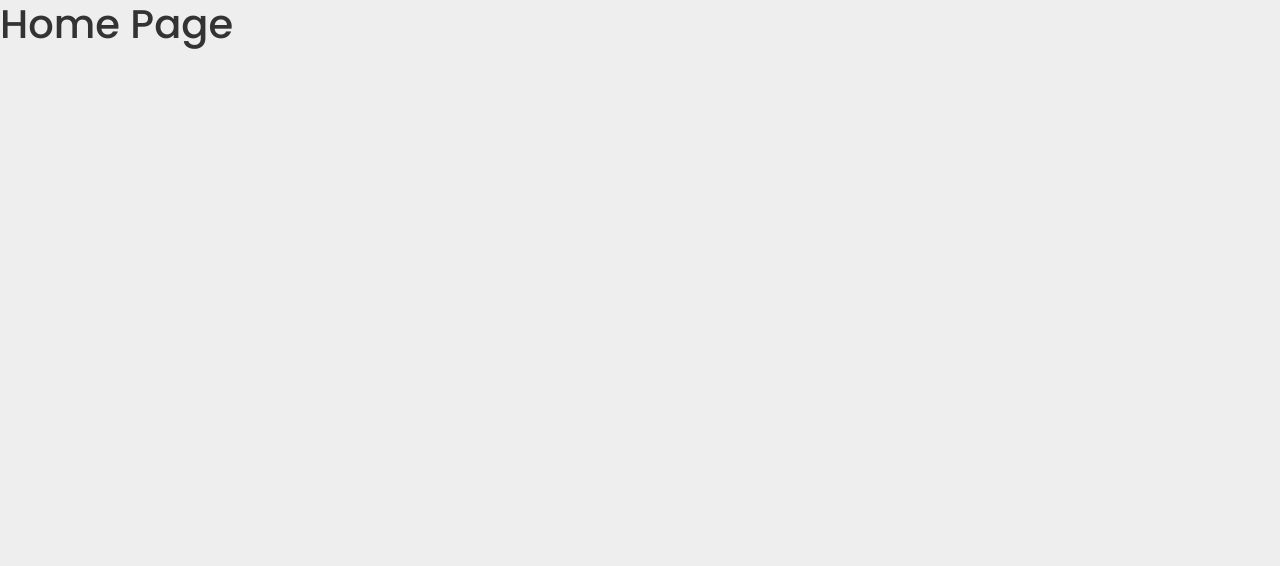
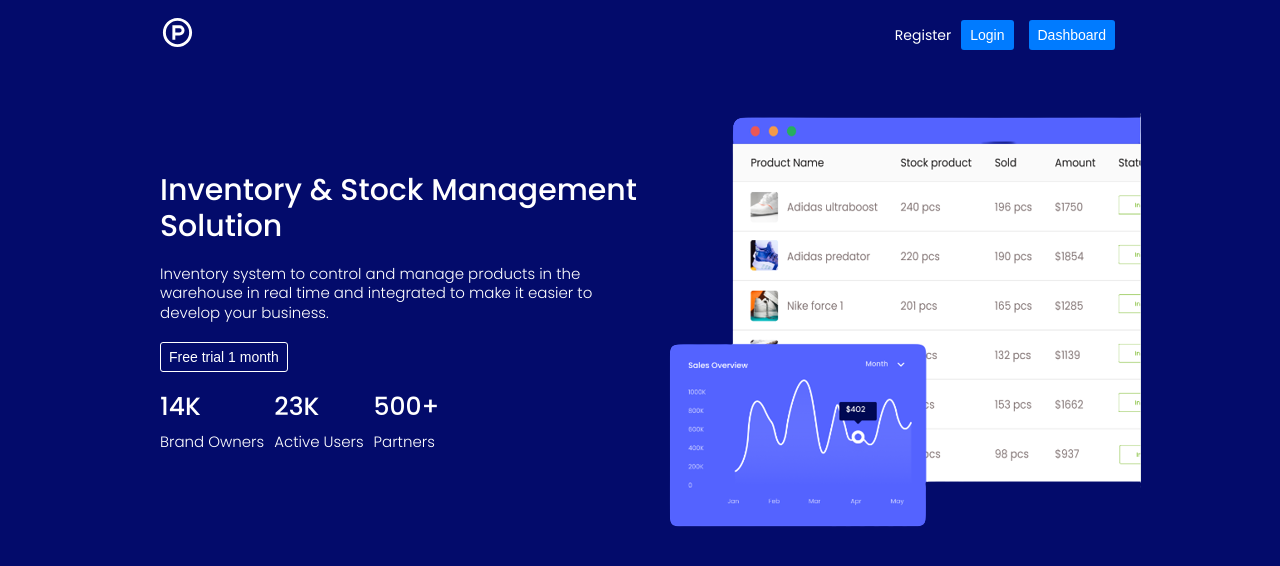
Before and after one commit to BorisLabianca/product-inventory-app-frontend, a React (Vite) app: page / in a window 1280 px wide. Shown: the top 566 px of the page. Built offline with nearby package versions, Linux system fonts and the light colour scheme.

Commit message:
created home component

```diff
--- a/package.json
+++ b/package.json
@@ -13,8 +13,10 @@
     "@reduxjs/toolkit": "^1.9.6",
     "react": "^18.2.0",
     "react-dom": "^18.2.0",
+    "react-icons": "^4.11.0",
     "react-redux": "^8.1.3",
-    "react-router-dom": "^6.16.0"
+    "react-router-dom": "^6.16.0",
+    "sass": "^1.68.0"
   },
   "devDependencies": {
     "@types/react": "^18.2.15",
--- a/src/App.jsx
+++ b/src/App.jsx
@@ -1,5 +1,5 @@
 import { BrowserRouter as Router, Routes, Route } from "react-router-dom";
-import Home from "./pages/Home";
+import Home from "./pages/Home/Home";
 
 function App() {
   return (
--- a/src/pages/Home.jsx
+++ /dev/null
@@ -1,9 +0,0 @@
-const Home = () => {
-  return (
-    <div>
-      <h1>Home Page</h1>
-    </div>
-  );
-};
-
-export default Home;
--- /dev/null
+++ b/src/pages/Home/Home.jsx
@@ -0,0 +1,64 @@
+import { RiProductHuntLine } from "react-icons/ri";
+import { Link } from "react-router-dom";
+import "./Home.scss";
+import heroImg from "../../assets/inv-img.png";
+
+const Home = () => {
+  return (
+    <div className="home">
+      <nav className="container --flex-between">
+        <div className="logo">
+          <RiProductHuntLine size={35} />
+        </div>
+        <ul className="home-links">
+          <li>
+            <Link to="/register">Register</Link>
+          </li>
+          <li>
+            <button className="--btn --btn-primary">
+              <Link to="/login">Login</Link>
+            </button>
+          </li>
+          <li>
+            <button className="--btn --btn-primary">
+              <Link to="/dashboard">Dashboard</Link>
+            </button>
+          </li>
+        </ul>
+      </nav>
+      <section className="container hero">
+        <div className="hero-text">
+          <h2>Inventory & Stock Management Solution</h2>
+          <p>
+            Inventory system to control and manage products in the warehouse in
+            real time and integrated to make it easier to develop your business.
+          </p>
+          <div className="hero-buttons">
+            <button className="--btn --btn-secondary">
+              <Link to="/dashboard">Free trial 1 month</Link>
+            </button>
+          </div>
+          <div className="--flex-start">
+            <NumberText number="14K" text="Brand Owners" />
+            <NumberText number="23K" text="Active Users" />
+            <NumberText number="500+" text="Partners" />
+          </div>
+        </div>
+        <div className="hero-image">
+          <img src={heroImg} alt="" />
+        </div>
+      </section>
+    </div>
+  );
+};
+
+const NumberText = ({ number, text }) => {
+  return (
+    <div className="--mr">
+      <h3 className="--color-white">{number}</h3>
+      <p className="--color-white">{text}</p>
+    </div>
+  );
+};
+
+export default Home;
--- /dev/null
+++ b/src/pages/Home/Home.scss
@@ -0,0 +1,69 @@
+.home {
+  background-color: #030b6b;
+  min-height: 100vh;
+
+  & nav {
+    padding-top: 1.5rem;
+    padding-bottom: 1.5rem;
+    color: #fff;
+    & > .logo {
+      color: #fff;
+    }
+  }
+}
+.home-links {
+  display: flex;
+  justify-content: center;
+  align-items: center;
+  & li a {
+    color: #fff;
+  }
+  & > * {
+    margin-left: 1rem;
+    color: #fff;
+  }
+}
+
+.hero {
+  display: flex;
+  justify-content: center;
+  align-items: center;
+}
+
+.hero-text {
+  width: 50%;
+  & > * {
+    color: #fff;
+    margin-bottom: 2rem;
+  }
+  & > h2 span {
+    display: block;
+  }
+  & .hero-buttons a {
+    color: #fff;
+  }
+}
+.hero-image {
+  width: 50%;
+}
+@media screen and (max-width: 600px) {
+  .hero {
+    flex-direction: column;
+  }
+
+  .hero-text {
+    display: flex;
+    justify-content: center;
+    align-items: center;
+    flex-direction: column;
+    width: 100%;
+    margin: auto;
+    text-align: center;
+  }
+  .hero-image {
+    width: 100%;
+    &img {
+      width: 100%;
+    }
+  }
+}
```
Also changed, not shown: 1 other file (tests, documents, lock files or other folders).
